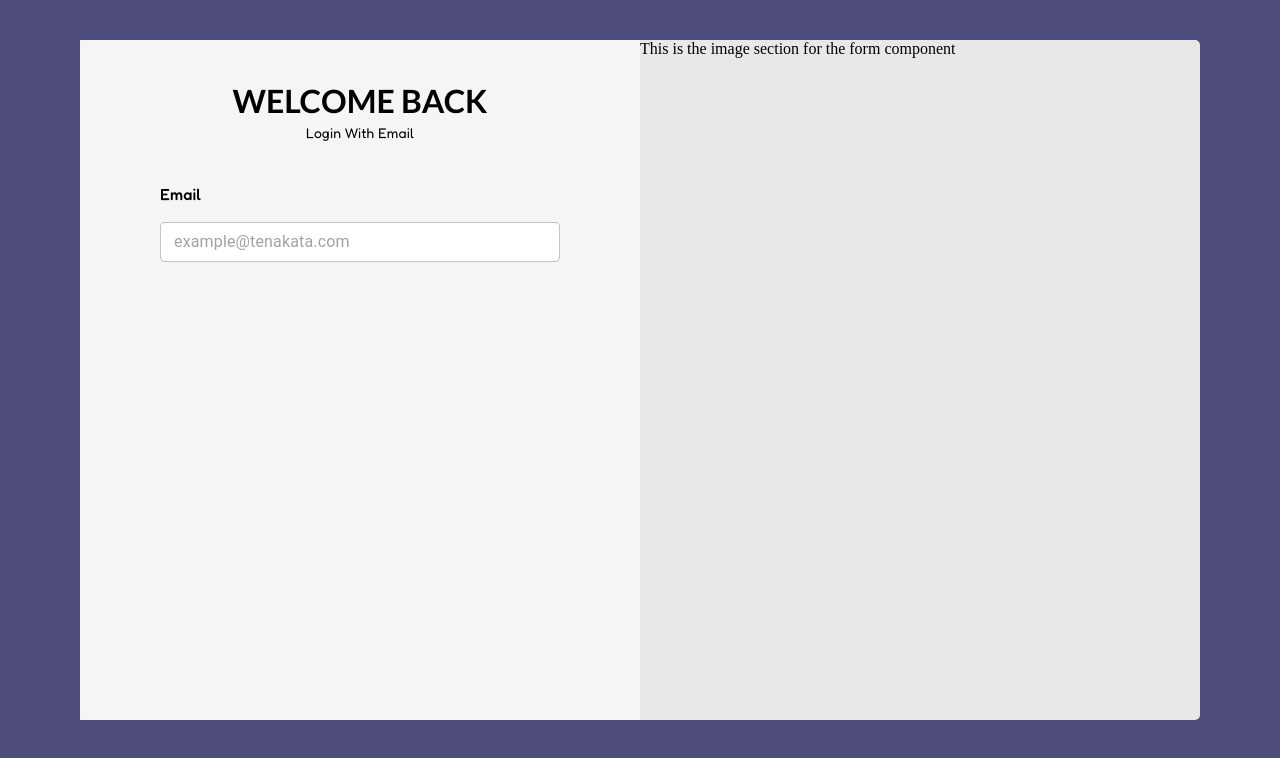
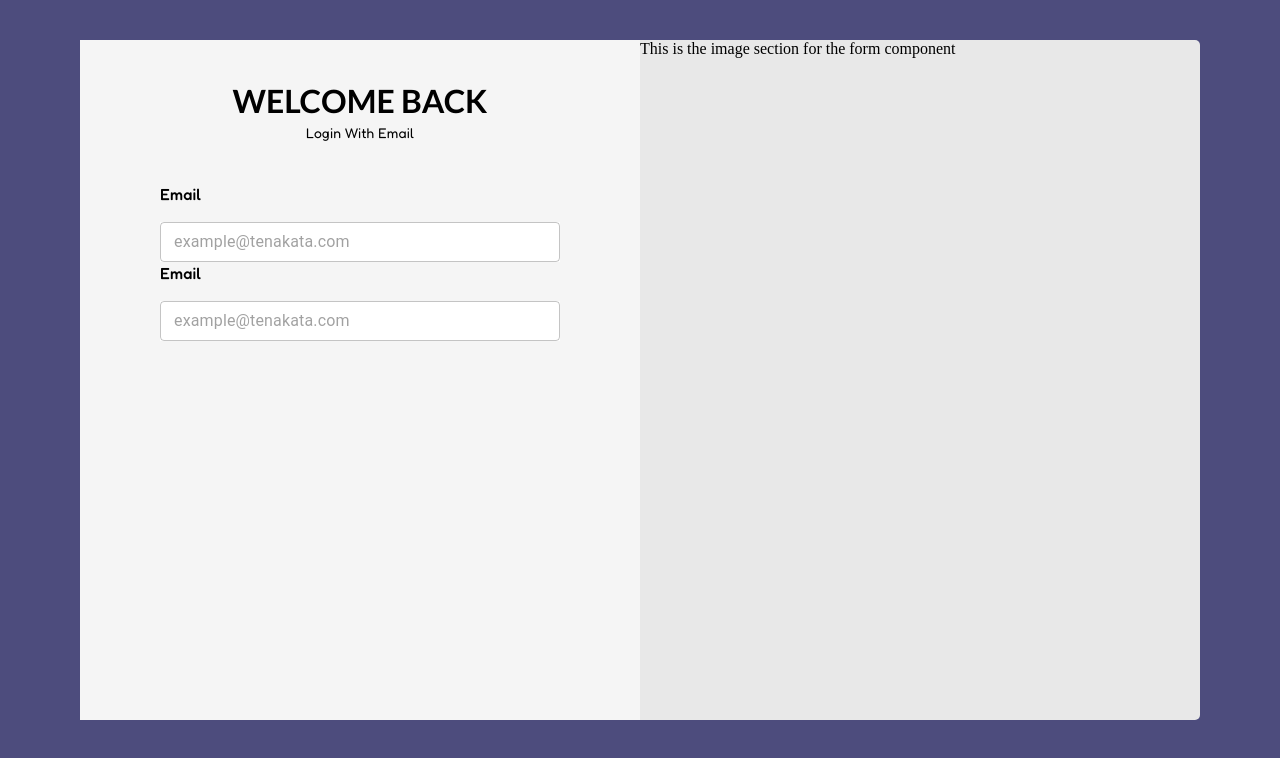
Before and after one commit to Naominm/ticket-management-system-frontend, a React (Vite) app: page / in a window 1280 px wide. Shown: the top 758 px of the page. Built offline with nearby package versions, Linux system fonts and the light colour scheme.

Commit message:
Feat: Add one more form control and put all form  controls in a container

```diff
--- a/src/components/formComponent.tsx
+++ b/src/components/formComponent.tsx
@@ -70,6 +70,34 @@ function FormSection() {
           </Typography>
         </Box>
       </Box>
+      <Box>
+        <FormControl
+          sx={{
+            px: { xs: 2, md: 10 },
+            display: "flex",
+            flexDirection: "column",
+            gap: 2,
+            width: "100%",
+          }}
+        >
+          <FormLabel
+            sx={{
+              color: "#000",
+              fontWeight: 500,
+              fontFamily: "var(--primary-font)",
+              fontSize: "1 rem",
+            }}
+          >
+            Email
+          </FormLabel>
+          <TextField
+            placeholder="example@tenakata.com"
+            sx={{ backgroundColor: "#fff" }}
+            size="small"
+            required
+            fullWidth
+          />
+        </FormControl>
         <FormControl
           sx={{
             px: { xs: 2, md: 10 },
@@ -98,6 +126,7 @@ function FormSection() {
           />
         </FormControl>
       </Box>
+    </Box>
   );
 }
 
```
Lines whose indentation alone changed are shown as unchanged.
